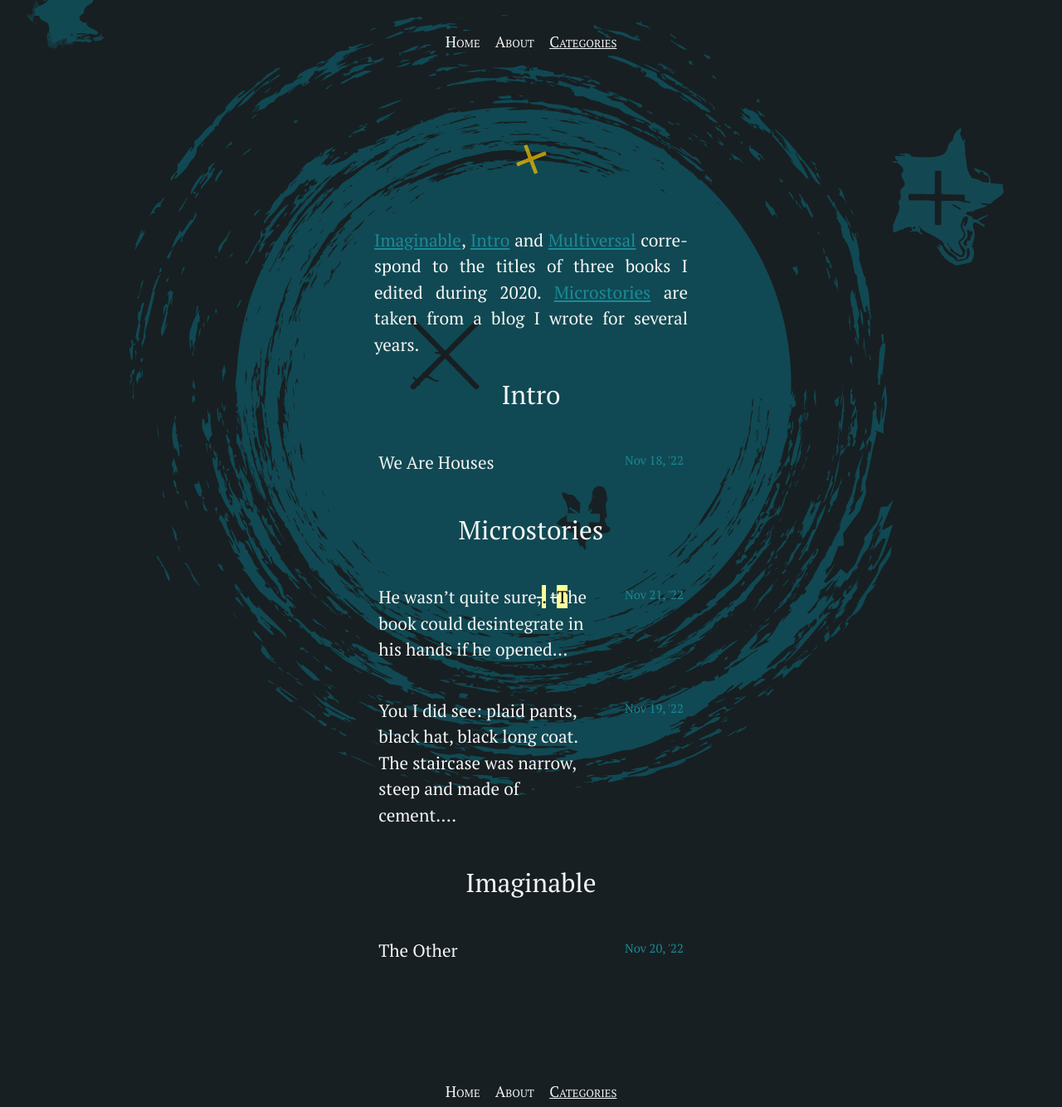
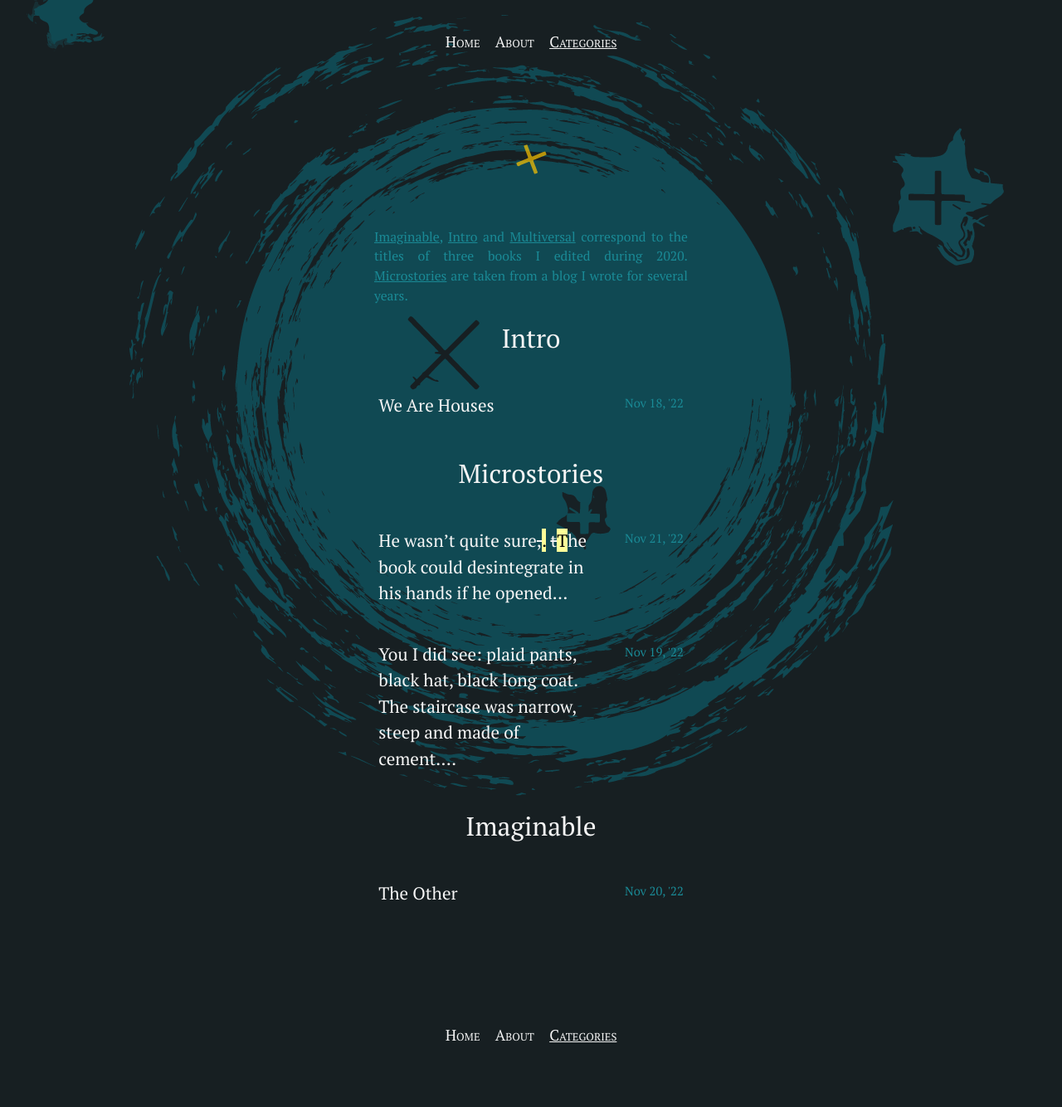
Before and after one commit to silvialohrmann/editorial, a Jekyll site: the page built from categories.html, in a window 1280 px wide. Shown: the whole page at 83% size. Built offline with Jekyll 4.4.1, drawn with Linux system fonts in a browser that asks for light colours; after the commit the page ends 1266 px from its top, so only the background shows below that.

Commit message:
Update _article.scss

```diff
--- a/_sass/_article.scss
+++ b/_sass/_article.scss
@@ -94,7 +94,7 @@
   margin: auto;
 }
 
-.categories p {
+.categories {
   font-size:75%;
   color: $muted-text-color;
    text-align: right;
```
